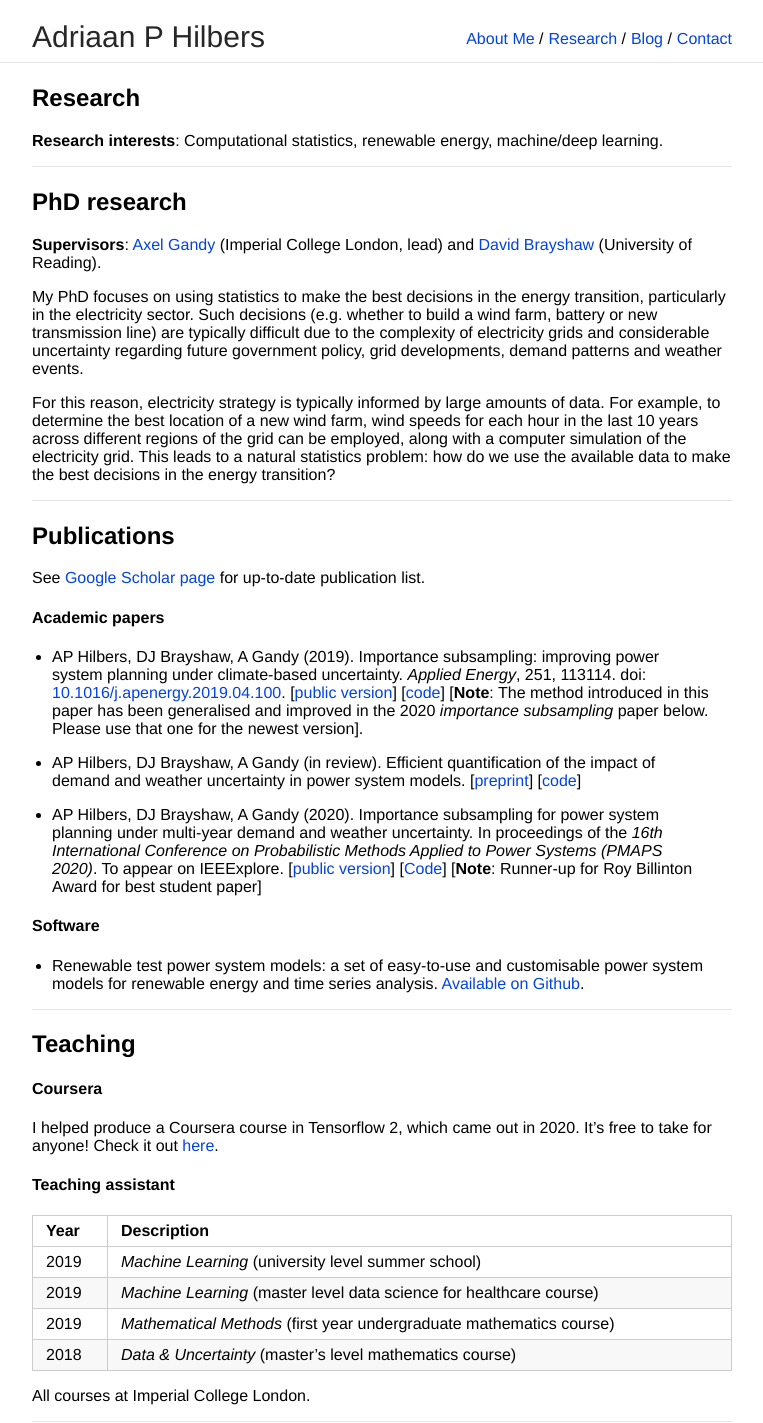
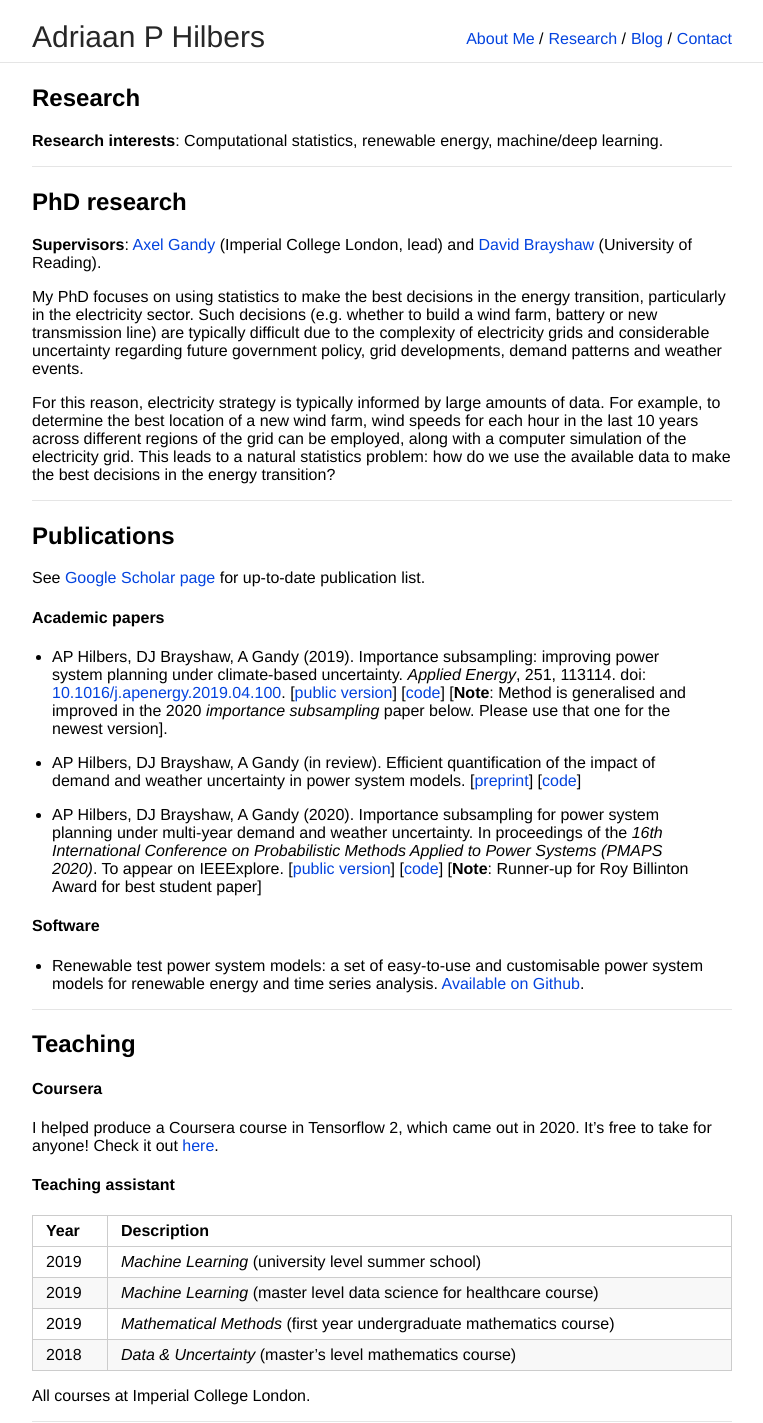
Before and after one commit to ahilbers/ahilbers.github.io, a Jekyll site: the page built from research.md, in a window 1280 px wide. Shown: the whole page, without its empty margins (258-1021 px from the left). Built offline with Jekyll 4.4.1, drawn with Linux system fonts in a browser that asks for light colours; our own code applies the rules of GitHub Pages for plain Markdown files.

Commit message:
update research

```diff
--- a/research.md
+++ b/research.md
@@ -30,11 +30,11 @@ See [Google Scholar page](https://scholar.google.com/citations?user=SqSbcwQAAAAJ
 
 #### Academic papers
 
-* AP Hilbers, DJ Brayshaw, A Gandy (2019). Importance subsampling: improving power system planning under climate-based uncertainty. *Applied Energy*, 251, 113114. doi: [10.1016/j.apenergy.2019.04.100](https://doi.org/10.1016/j.apenergy.2019.04.110). [[public version](https://arxiv.org/abs/1903.10916)] [[code](https://github.com/ahilbers/importance_subsampling)] [**Note**: The method introduced in this paper has been generalised and improved in the 2020 *importance subsampling* paper below. Please use that one for the newest version].
+* AP Hilbers, DJ Brayshaw, A Gandy (2019). Importance subsampling: improving power system planning under climate-based uncertainty. *Applied Energy*, 251, 113114. doi: [10.1016/j.apenergy.2019.04.100](https://doi.org/10.1016/j.apenergy.2019.04.110). [[public version](https://arxiv.org/abs/1903.10916)] [[code](https://github.com/ahilbers/importance_subsampling)] [**Note**: Method is generalised and improved in the 2020 *importance subsampling* paper below. Please use that one for the newest version].
 
 * AP Hilbers, DJ Brayshaw, A Gandy (in review). Efficient quantification of the impact of demand and weather uncertainty in power system models. [[preprint](https://arxiv.org/abs/1912.10326)] [[code](https://github.com/ahilbers/2020_bootstrap_uncertainty_quantification)]
 
-* AP Hilbers, DJ Brayshaw, A Gandy (2020). Importance subsampling for power system planning under multi-year demand and weather uncertainty. In proceedings of the *16th International Conference on Probabilistic Methods Applied to Power Systems (PMAPS 2020)*. To appear on IEEExplore. [[public version](https://arxiv.org/abs/2008.10300)] [[Code](https://github.com/ahilbers/importance_subsampling)] [**Note**: Runner-up for Roy Billinton Award for best student paper]
+* AP Hilbers, DJ Brayshaw, A Gandy (2020). Importance subsampling for power system planning under multi-year demand and weather uncertainty. In proceedings of the *16th International Conference on Probabilistic Methods Applied to Power Systems (PMAPS 2020)*. To appear on IEEExplore. [[public version](https://arxiv.org/abs/2008.10300)] [[code](https://github.com/ahilbers/importance_subsampling)] [**Note**: Runner-up for Roy Billinton Award for best student paper]
 
 
 
```
